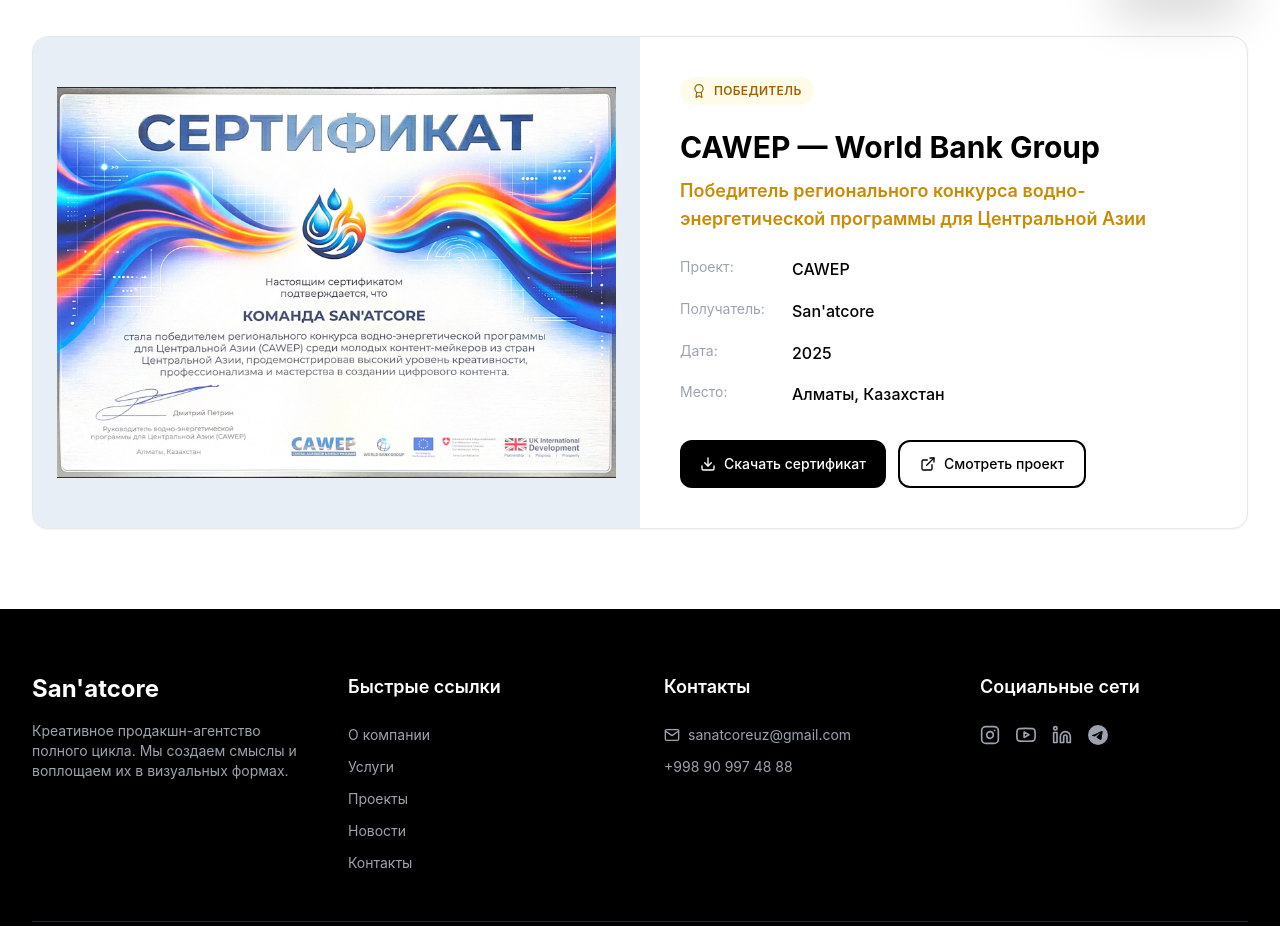
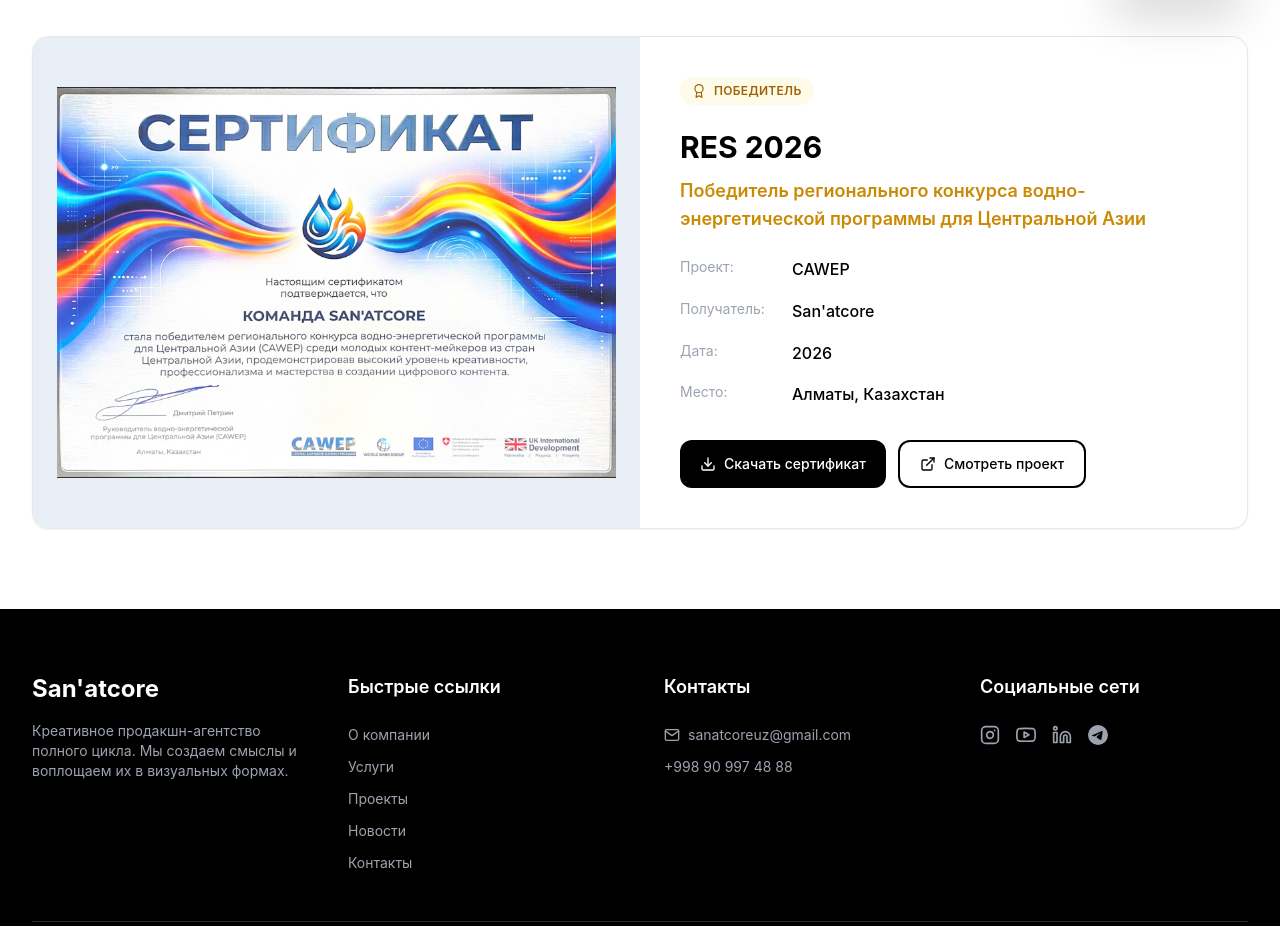
Before and after one commit to ravmiraziz/Sanatcore, a Next.js app: page /trophies in a window 1280 px wide. Shown: the part 780-1706 px from the top of the page. Built offline with nearby package versions, Linux system fonts and the light colour scheme.

Commit message:
chore: update CAWEP trophy details to RES 2026 and format subtitle component

```diff
--- a/src/app/trophies/TrophiesContent.tsx
+++ b/src/app/trophies/TrophiesContent.tsx
@@ -23,12 +23,12 @@
   {
     id: 'cawep-worldbank',
     image: '/sertifikat.PNG',
-    festival: 'CAWEP — World Bank Group',
+    festival: 'RES 2026',
     category: 'trophies.cawepCategory',
     project: 'CAWEP',
     recipient: 'San\'atcore',
     location: 'trophies.cawepLocation',
-    date: '2025',
+    date: '2026',
     director: 'trophies.cawepDirector',
     downloadUrl: '/sertifikat.PNG',
     projectLink: '/projects/cawep',
--- a/src/components/sections/TrophiesSection.tsx
+++ b/src/components/sections/TrophiesSection.tsx
@@ -17,7 +17,7 @@
     id: 'cawep-worldbank',
     image: '/sertifikat.PNG',
     titleKey: 'trophies.cawepCategory',
-    subtitle: 'CAWEP — World Bank Group',
+    subtitle: 'RES 2026',
     bgColor: 'bg-[#e8eef5]',
   },
 ];
@@ -69,9 +69,7 @@
                 <h3 className="text-lg md:text-xl font-bold text-white mb-1">
                   {cert.title || (cert.titleKey ? t(cert.titleKey) : '')}
                 </h3>
-                <p className="text-yellow-400 font-medium text-sm">
-                  {cert.subtitle}
-                </p>
+                <p className="text-yellow-400 font-medium text-sm">{cert.subtitle}</p>
               </div>
             </Link>
           ))}
```
